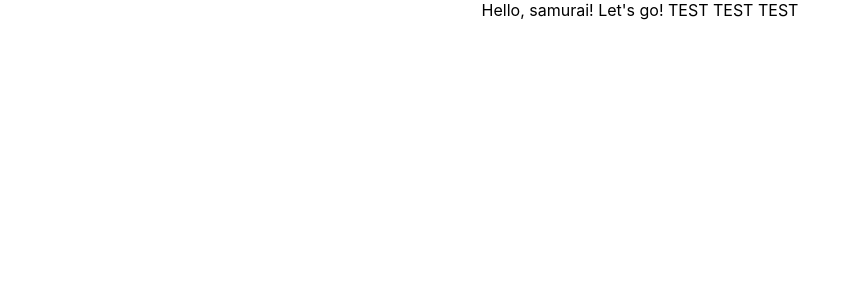
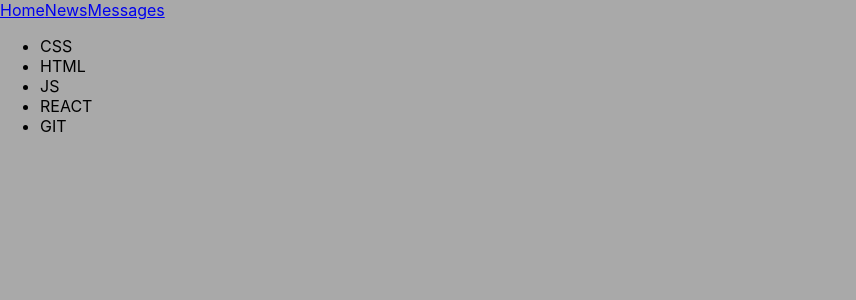
Before and after one commit to VeryStone69/samurai-way-main, a React (Create React App) app: page / in a window 1280 px wide. Shown: the top 300 px of the page, without its empty margins (0-856 px from the left). Built offline with nearby package versions, Linux system fonts and the light colour scheme.

Commit message:
sprint 1: samurai-way (lesson 7)

```diff
--- a/src/App.tsx
+++ b/src/App.tsx
@@ -1,12 +1,33 @@
 import React from 'react';
 import './App.css';
 
-function App() {
+export const App =() => {
     return (
-        <div className="App">
-            Hello, samurai! Let's go! TEST TEST TEST
+        <div>
+           <Header/>
+            <Technologies/>
         </div>
     );
 }
 
-export default App;
+const Header = () => {
+    return (
+        <div>
+            <a href="#">Home</a>
+            <a href="#">News</a>
+            <a href="#">Messages</a>
+        </div>
+    )
+}
+
+const Technologies = () => {
+    return (
+        <ul>
+            <li>CSS</li>
+            <li>HTML</li>
+            <li>JS</li>
+            <li>REACT</li>
+            <li>GIT</li>
+        </ul>
+    )
+}
--- a/src/index.css
+++ b/src/index.css
@@ -5,6 +5,7 @@
     sans-serif;
   -webkit-font-smoothing: antialiased;
   -moz-osx-font-smoothing: grayscale;
+  background-color: darkgray;
 }
 
 code {
--- a/src/index.tsx
+++ b/src/index.tsx
@@ -1,7 +1,7 @@
 import React from 'react';
 import ReactDOM from 'react-dom';
 import './index.css';
-import App from './App';
+import {App} from './App';
 
 ReactDOM.render(
     <App />,
```
